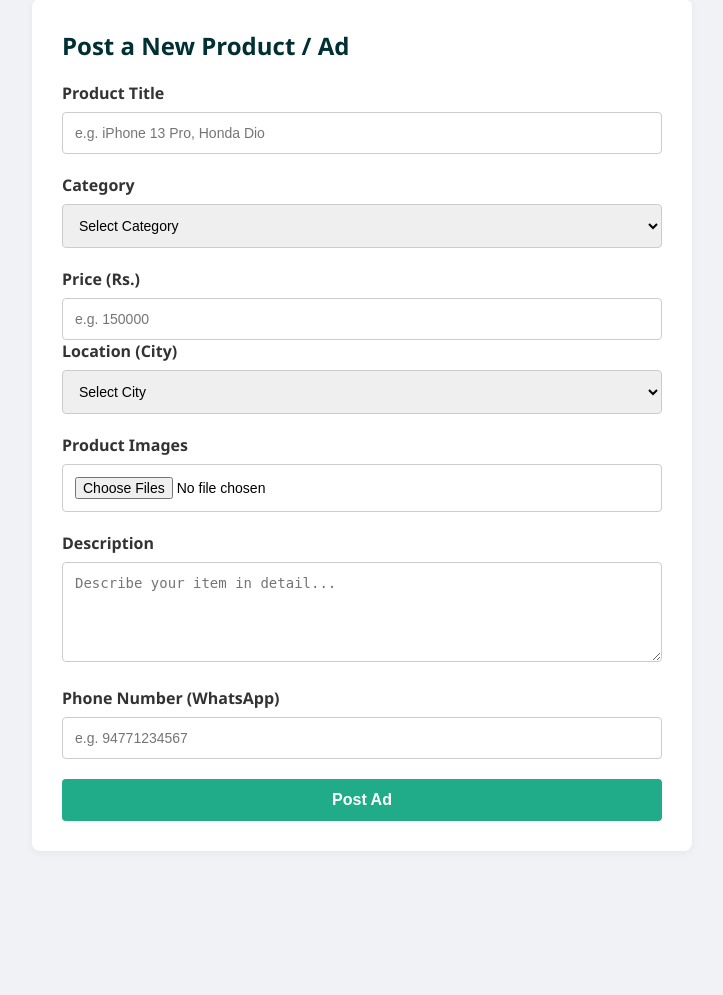
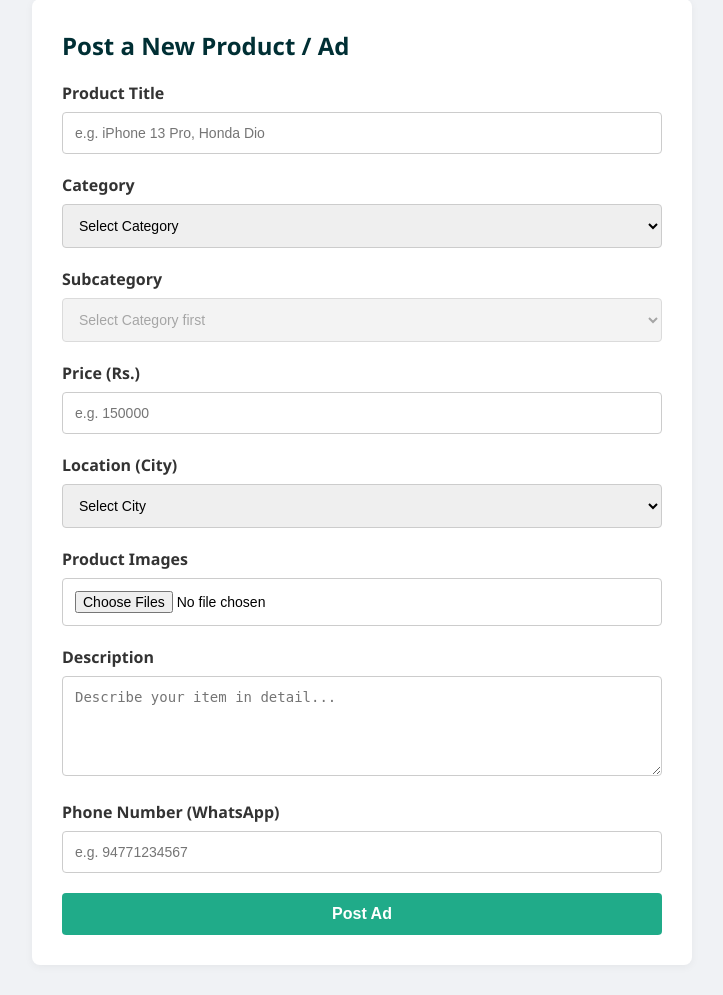
Before and after one commit to mhdamaan4321-source/Kartify-, a Django app: page /add-product/ in a window 1280 px wide. Shown: the part 83-1078 px from the top of the page, without its empty margins (278-1001 px from the left). Before the commit the page ends 934 px from the top, so only its background shows below. Run offline with Django 5.2, Linux system fonts and the light colour scheme; a user stored in the database is signed in; data comes from the database, SQL or seed files in the repository; parts of the project's set-up code (start-up, migrations or seed data) failed here and were passed over.

Commit message:
Update views to support subcategories and AJAX loading

```diff
--- a/core/templates/core/add_product.html
+++ b/core/templates/core/add_product.html
@@ -28,7 +28,7 @@
     <div class="container">
         <h2>Post a New Product / Ad</h2>
 
-        <!-- Corrected Form Tag with enctype -->
+        <!-- Form Tag with enctype -->
         <form method="POST" enctype="multipart/form-data">
             {% csrf_token %}
 
@@ -37,9 +37,10 @@
                 <input type="text" name="name" placeholder="e.g. iPhone 13 Pro, Honda Dio" required>
             </div>
 
+            <!-- Category Dropdown -->
             <div class="form-group">
                 <label>Category</label>
-                <select name="category" required>
+                <select name="category" id="id_category" required>
                     <option value="">Select Category</option>
                     {% for cat in categories %}
                         <option value="{{ cat.id }}">{{ cat.name }}</option>
@@ -47,7 +48,15 @@
                 </select>
             </div>
 
-            <div class="Form-group">
+            <!-- Subcategory Dropdown (Dynamic) -->
+            <div class="form-group">
+                <label>Subcategory</label>
+                <select name="subcategory" id="id_subcategory" required disabled>
+                    <option value="">Select Category first</option>
+                </select>
+            </div>
+
+            <div class="form-group">
                 <label>Price (Rs.)</label>
                 <input type="number" name="price" placeholder="e.g. 150000" required>
             </div>
@@ -64,7 +73,6 @@
 
             <div class="form-group">
                 <label>Product Images</label>
-    <!-- 'image'-ku badhila 'images' nu irukanum -->
                 <input type="file" name="images" accept="image/*" multiple>
             </div>
 
@@ -78,10 +86,37 @@
                 <input type="text" name="phone_number" placeholder="e.g. 94771234567" required>
             </div>
 
-
             <button type="submit" class="submit-btn">Post Ad</button>
         </form>
     </div>
 
+    <!-- jQuery for Dynamic Subcategories -->
+    <script src="https://code.jquery.com/jquery-3.6.0.min.js"></script>
+    <script>
+        $('#id_category').change(function () {
+            var categoryId = $(this).val();
+            var subcategorySelect = $('#id_subcategory');
+
+            subcategorySelect.html('<option value="">Select Subcategory</option>');
+
+            if (categoryId) {
+                subcategorySelect.prop('disabled', false);
+
+                $.ajax({
+                    url: "{% url 'ajax_load_subcategories' %}",
+                    data: {
+                        'category_id': categoryId
+                    },
+                    success: function (data) {
+                        $.each(data, function (key, subcategory) {
+                            subcategorySelect.append('<option value="' + subcategory.id + '">' + subcategory.name + '</option>');
+                        });
+                    }
+                });
+            } else {
+                subcategorySelect.prop('disabled', true);
+            }
+        });
+    </script>
 </body>
 </html>
--- a/core/views.py
+++ b/core/views.py
@@ -4,7 +4,8 @@ from django.contrib.auth.forms import UserCreationForm
 from django.contrib.auth import logout
 from django.contrib.auth.models import User
 from django.db.models import Q
-from .models import Product, City, Category, ProductImage, ChatMessage
+from django.http import JsonResponse
+from .models import Product, City, Category, Subcategory, ProductImage, ChatMessage
 
 # Chat Home View
 @login_required
@@ -33,6 +34,12 @@ def chat_room_view(request, username):
 def custom_logout(request):
     logout(request)
     return redirect('home')
+
+# AJAX view to load subcategories dynamically based on selected category
+def load_subcategories(request):
+    category_id = request.GET.get('category_id')
+    subcategories = Subcategory.objects.filter(category_id=category_id).values('id', 'name')
+    return JsonResponse(list(subcategories), safe=False)
 
 # Home Page View (Search + Category Filter + City Filter)
 def home_view(request):
@@ -94,7 +101,7 @@ def my_ads_view(request):
     products = Product.objects.filter(user=request.user).order_by('-id')
     return render(request, 'core/my_ads.html', {'products': products})
 
-# Add Product View (With Multiple Images Support)
+# Add Product View (With Multiple Images & Subcategory Support)
 @login_required
 def add_product_view(request):
     if request.method == 'POST':
@@ -105,7 +112,8 @@ def add_product_view(request):
             description=request.POST.get('description'),
             phone_number=request.POST.get('phone_number'),
             city_id=request.POST.get('city'),
-            category_id=request.POST.get('category')
+            category_id=request.POST.get('category'),
+            subcategory_id=request.POST.get('subcategory')
         )
 
         # Save multiple images
@@ -132,10 +140,14 @@ def edit_product_view(request, product_id):
 
         city_id = request.POST.get('city')
         category_id = request.POST.get('category')
+        subcategory_id = request.POST.get('subcategory')
+
         if city_id:
             product.city_id = city_id
         if category_id:
             product.category_id = category_id
+        if subcategory_id:
+            product.subcategory_id = subcategory_id
 
         product.save()
 
@@ -147,7 +159,8 @@ def edit_product_view(request, product_id):
 
     cities = City.objects.all()
     categories = Category.objects.all()
-    return render(request, 'core/edit_product.html', {'product': product, 'cities': cities, 'categories': categories})
+    subcategories = Subcategory.objects.filter(category=product.category) if product.category else []
+    return render(request, 'core/edit_product.html', {'product': product, 'cities': cities, 'categories': categories, 'subcategories': subcategories})
 
 # Delete Product View
 @login_required
```
Lines whose indentation alone changed are shown as unchanged.
